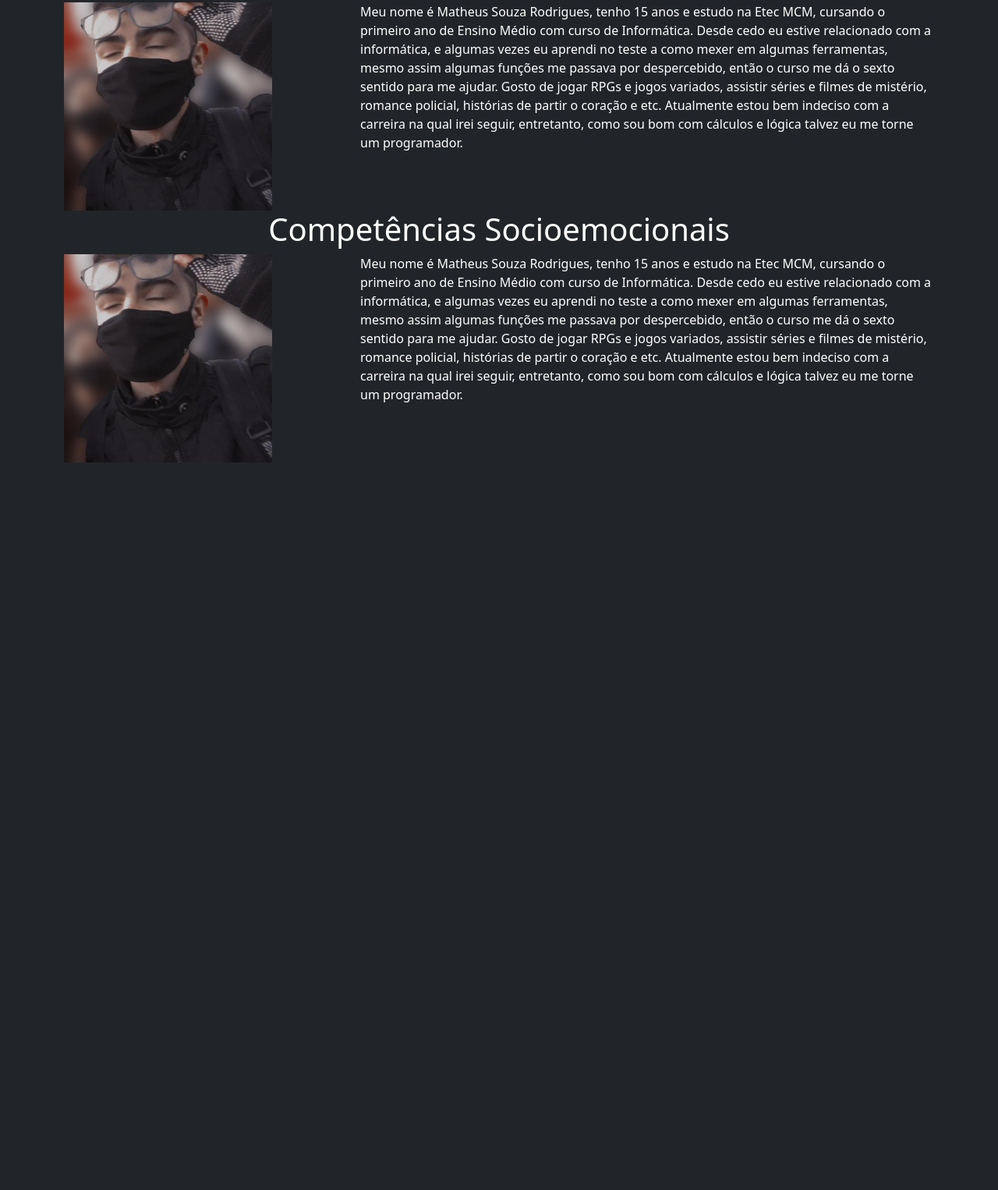
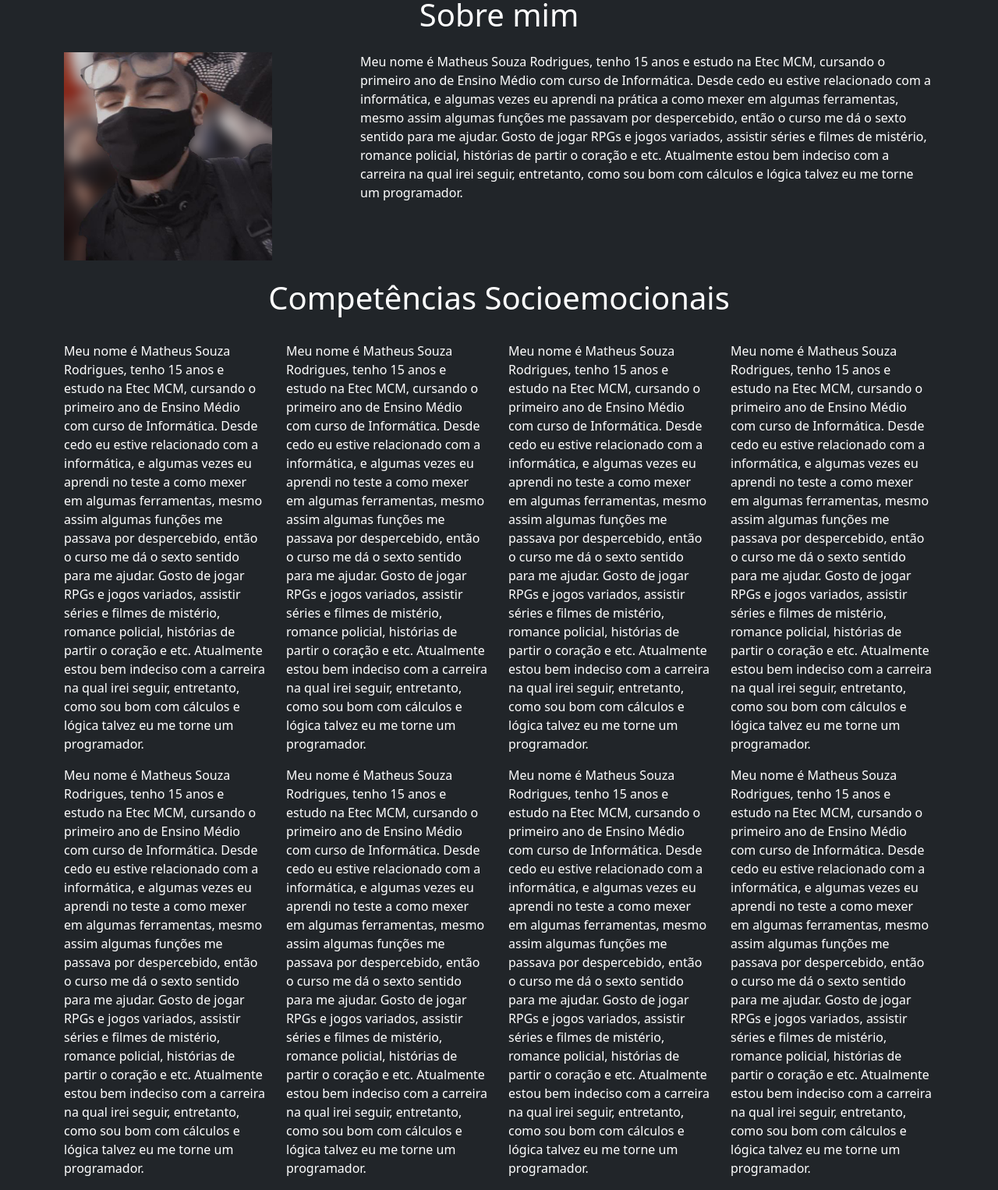
Before and after one commit to MatheusGaviota/Curriculum, a plain HTML site: page index.html in a window 1280 px wide. Shown: the part 634-2160 px from the top of the page at 78% size. Before the commit the page ends 1227 px from the top, so only its background shows below. Drawn offline with nearby package versions, Linux system fonts and the light colour scheme.

Commit message:
Add files via upload

```diff
--- /dev/null
+++ b/estilo.css
@@ -0,0 +1,4 @@
+.title-padding{
+	padding-top: 2vh;
+	padding-bottom: 2vh;
+}
--- a/index.html
+++ b/index.html
@@ -13,7 +13,7 @@
     <link rel="stylesheet" href="css/estilo.css">
     <link rel="icon" type="image/png" sizes="16x16" href="img/favicon/favicon-16x16.png">
 
-    <title>Hello, world!</title>
+    <title>Currículo</title>
   </head>
   <body class="text-white bg-dark">
     <nav class="navbar fixed-top navbar-expand-lg navbar-dark bg-dark">
@@ -87,34 +87,48 @@
           <span class="visually-hidden">Próximo</span>
         </button>
     </div>
-
     <div class="container">
-
-
       <section id=sobre>
           <div class="row">
-          <h1 class="text-center titulos_sessao">Sobre mim</h1>
+            <h1 class="text-center pb-3 pt-5">Sobre mim</h1>
           </div>
           <div class="row">
             <div class="col-md-4">
               <img src="img/me.png" class="d-block w-75" alt="...">
             </div>
             <div class="col-md-8">
+              <p>Meu nome é Matheus Souza Rodrigues, tenho 15 anos e estudo na Etec MCM, cursando o primeiro ano de Ensino Médio com curso de Informática. Desde cedo eu estive relacionado com a informática, e algumas vezes eu aprendi na prática a como mexer em algumas ferramentas, mesmo assim algumas funções me passavam por despercebido, então o curso me dá o sexto sentido para me ajudar. Gosto de jogar RPGs e jogos variados, assistir séries e filmes de mistério, romance policial, histórias de partir o coração e etc. Atualmente estou bem indeciso com a carreira na qual irei seguir, entretanto, como sou bom com cálculos e lógica talvez eu me torne um programador.</p>
+            </div>
+          </div>
+      </section>
+      <section class="bg-transparent" id=competencia>
+          <h1 class="text-center p-4">Competências Socioemocionais</h1>
+          <div class="row">
+            <div class="col-md-3">
+              <p>Meu nome é Matheus Souza Rodrigues, tenho 15 anos e estudo na Etec MCM, cursando o primeiro ano de Ensino Médio com curso de Informática. Desde cedo eu estive relacionado com a informática, e algumas vezes eu aprendi no teste a como mexer em algumas ferramentas, mesmo assim algumas funções me passava por despercebido, então o curso me dá o sexto sentido para me ajudar. Gosto de jogar RPGs e jogos variados, assistir séries e filmes de mistério, romance policial, histórias de partir o coração e etc. Atualmente estou bem indeciso com a carreira na qual irei seguir, entretanto, como sou bom com cálculos e lógica talvez eu me torne um programador.</p>
+            </div>
+            <div class="col-md-3">
+              <p>Meu nome é Matheus Souza Rodrigues, tenho 15 anos e estudo na Etec MCM, cursando o primeiro ano de Ensino Médio com curso de Informática. Desde cedo eu estive relacionado com a informática, e algumas vezes eu aprendi no teste a como mexer em algumas ferramentas, mesmo assim algumas funções me passava por despercebido, então o curso me dá o sexto sentido para me ajudar. Gosto de jogar RPGs e jogos variados, assistir séries e filmes de mistério, romance policial, histórias de partir o coração e etc. Atualmente estou bem indeciso com a carreira na qual irei seguir, entretanto, como sou bom com cálculos e lógica talvez eu me torne um programador.</p>
+            </div>
+            <div class="col-md-3">
+              <p>Meu nome é Matheus Souza Rodrigues, tenho 15 anos e estudo na Etec MCM, cursando o primeiro ano de Ensino Médio com curso de Informática. Desde cedo eu estive relacionado com a informática, e algumas vezes eu aprendi no teste a como mexer em algumas ferramentas, mesmo assim algumas funções me passava por despercebido, então o curso me dá o sexto sentido para me ajudar. Gosto de jogar RPGs e jogos variados, assistir séries e filmes de mistério, romance policial, histórias de partir o coração e etc. Atualmente estou bem indeciso com a carreira na qual irei seguir, entretanto, como sou bom com cálculos e lógica talvez eu me torne um programador.</p>
+            </div>
+            <div class="col-md-3">
               <p>Meu nome é Matheus Souza Rodrigues, tenho 15 anos e estudo na Etec MCM, cursando o primeiro ano de Ensino Médio com curso de Informática. Desde cedo eu estive relacionado com a informática, e algumas vezes eu aprendi no teste a como mexer em algumas ferramentas, mesmo assim algumas funções me passava por despercebido, então o curso me dá o sexto sentido para me ajudar. Gosto de jogar RPGs e jogos variados, assistir séries e filmes de mistério, romance policial, histórias de partir o coração e etc. Atualmente estou bem indeciso com a carreira na qual irei seguir, entretanto, como sou bom com cálculos e lógica talvez eu me torne um programador.</p>
             </div>
           </div>
-    </section>
-    <section id=competencia>
-      <div class="bg-tranparency">
-        <h1 class="text-center titulos_sessao">Competências Socioemocionais</h1>
-
           <div class="row">
-          <div class="col-md-4">
-            <img src="img/me.png" class="d-block w-75" alt="...">
-          </div>
-          <div class="col-md-8">
+            <div class="col-md-3">
               <p>Meu nome é Matheus Souza Rodrigues, tenho 15 anos e estudo na Etec MCM, cursando o primeiro ano de Ensino Médio com curso de Informática. Desde cedo eu estive relacionado com a informática, e algumas vezes eu aprendi no teste a como mexer em algumas ferramentas, mesmo assim algumas funções me passava por despercebido, então o curso me dá o sexto sentido para me ajudar. Gosto de jogar RPGs e jogos variados, assistir séries e filmes de mistério, romance policial, histórias de partir o coração e etc. Atualmente estou bem indeciso com a carreira na qual irei seguir, entretanto, como sou bom com cálculos e lógica talvez eu me torne um programador.</p>
             </div>
+            <div class="col-md-3">
+              <p>Meu nome é Matheus Souza Rodrigues, tenho 15 anos e estudo na Etec MCM, cursando o primeiro ano de Ensino Médio com curso de Informática. Desde cedo eu estive relacionado com a informática, e algumas vezes eu aprendi no teste a como mexer em algumas ferramentas, mesmo assim algumas funções me passava por despercebido, então o curso me dá o sexto sentido para me ajudar. Gosto de jogar RPGs e jogos variados, assistir séries e filmes de mistério, romance policial, histórias de partir o coração e etc. Atualmente estou bem indeciso com a carreira na qual irei seguir, entretanto, como sou bom com cálculos e lógica talvez eu me torne um programador.</p>
+            </div>
+            <div class="col-md-3">
+              <p>Meu nome é Matheus Souza Rodrigues, tenho 15 anos e estudo na Etec MCM, cursando o primeiro ano de Ensino Médio com curso de Informática. Desde cedo eu estive relacionado com a informática, e algumas vezes eu aprendi no teste a como mexer em algumas ferramentas, mesmo assim algumas funções me passava por despercebido, então o curso me dá o sexto sentido para me ajudar. Gosto de jogar RPGs e jogos variados, assistir séries e filmes de mistério, romance policial, histórias de partir o coração e etc. Atualmente estou bem indeciso com a carreira na qual irei seguir, entretanto, como sou bom com cálculos e lógica talvez eu me torne um programador.</p>
+            </div>
+            <div class="col-md-3">
+              <p>Meu nome é Matheus Souza Rodrigues, tenho 15 anos e estudo na Etec MCM, cursando o primeiro ano de Ensino Médio com curso de Informática. Desde cedo eu estive relacionado com a informática, e algumas vezes eu aprendi no teste a como mexer em algumas ferramentas, mesmo assim algumas funções me passava por despercebido, então o curso me dá o sexto sentido para me ajudar. Gosto de jogar RPGs e jogos variados, assistir séries e filmes de mistério, romance policial, histórias de partir o coração e etc. Atualmente estou bem indeciso com a carreira na qual irei seguir, entretanto, como sou bom com cálculos e lógica talvez eu me torne um programador.</p>
             </div>
           </div>
       </section>
```
Lines whose indentation alone changed are shown as unchanged.
